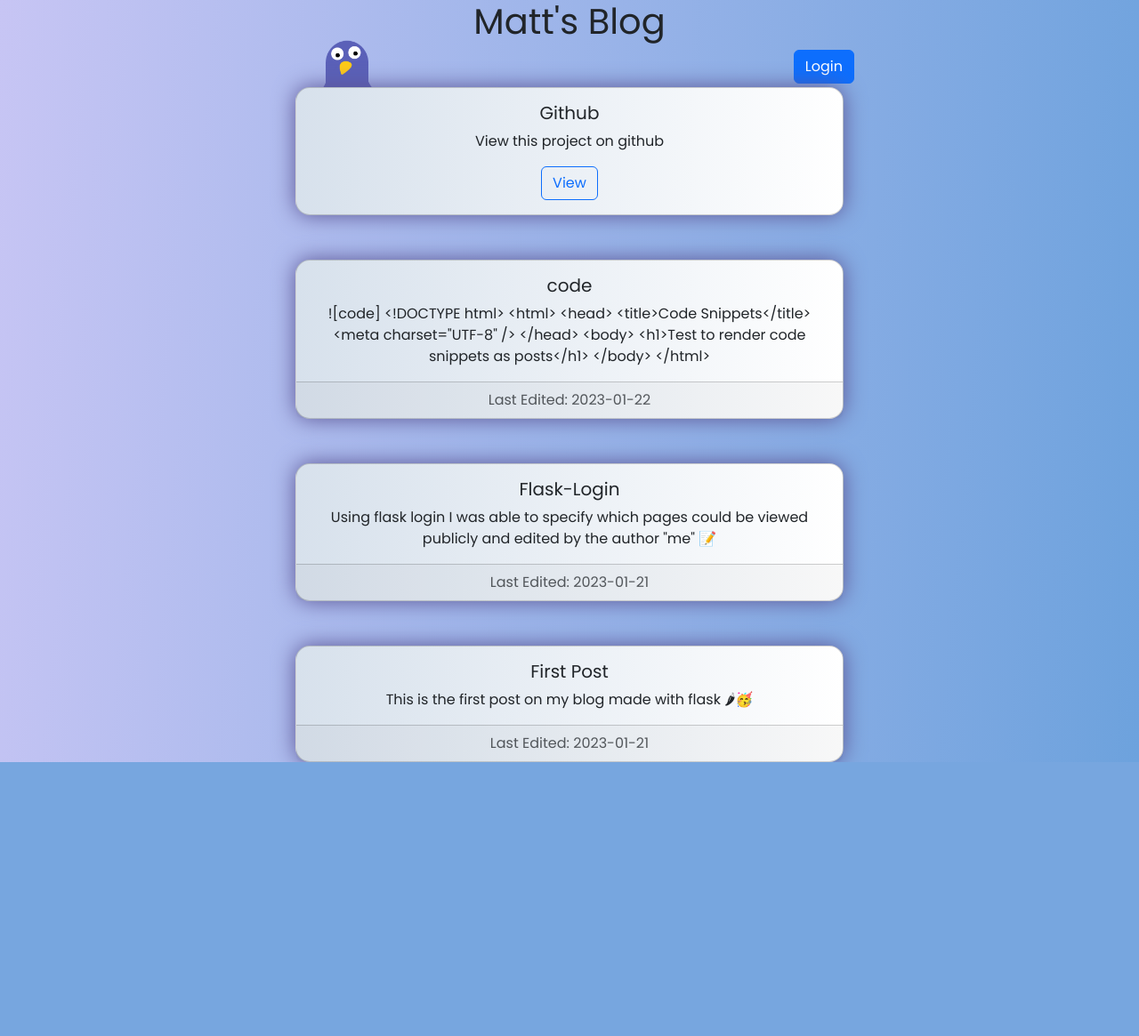
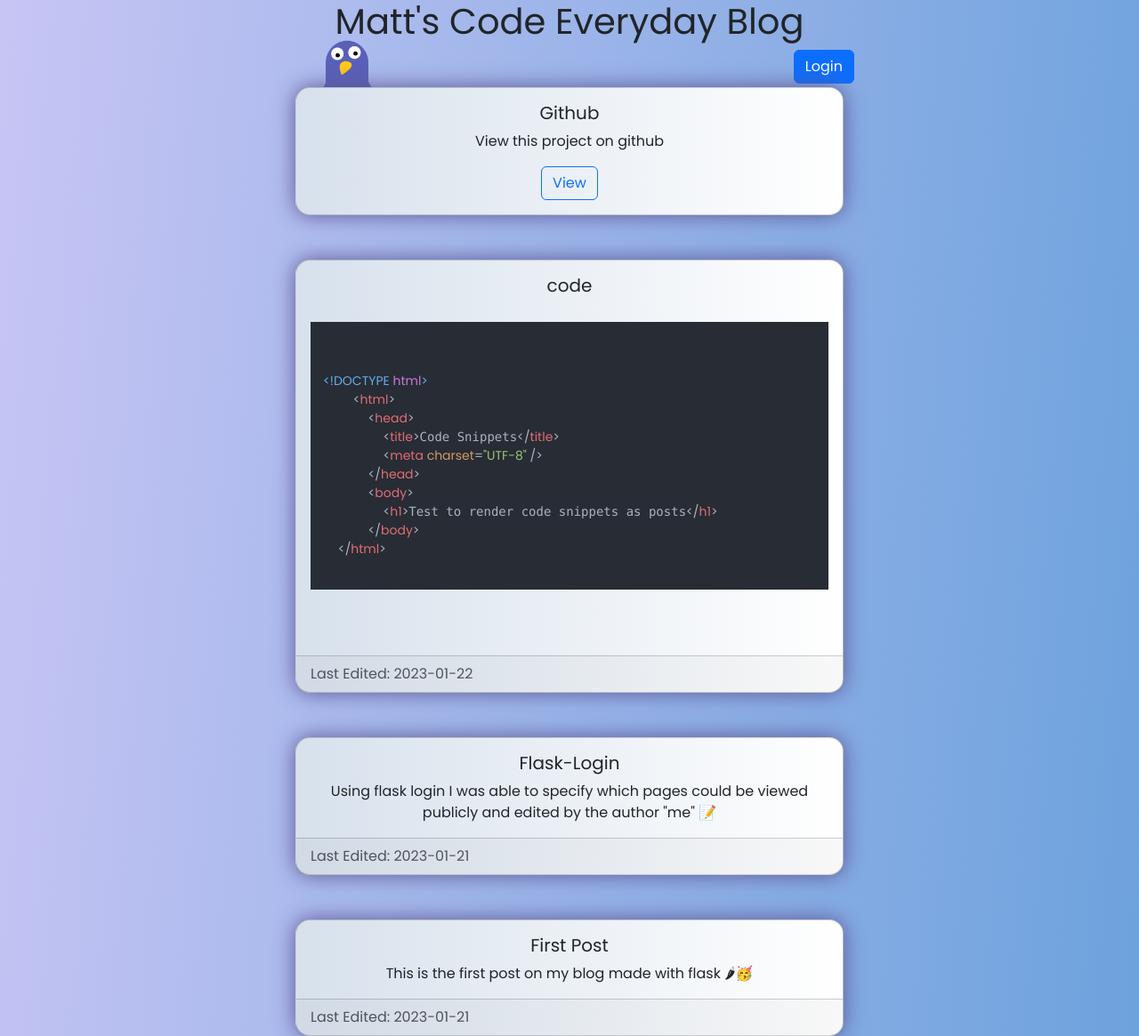
Before and after one commit to MatthewAndreTaylor/MattBlog, a Flask app: page / in a window 1280 px wide. Shown: the whole page at 89% size. Before the commit the page ends 857 px from the top, so only its background shows below. Run offline with Flask 2, Linux system fonts and the light colour scheme; data comes from the database, SQL or seed files in the repository; both versions use the stored data as it was after the commit; some libraries are stand-ins or nearby versions.

Commit message:
code snippet posts

```diff
--- a/templates/base.html
+++ b/templates/base.html
@@ -7,7 +7,7 @@
     <meta name="author" content="Matthew Taylor">
     <meta name="description" content="Matthew Taylor's Personal Blog">
     <link rel="icon" href="static/images/blog_icon.ico">
-
+    <link rel="stylesheet" href="https://cdnjs.cloudflare.com/ajax/libs/highlight.js/11.4.0/styles/atom-one-dark.min.css">
     <link rel="stylesheet" href="static/css/main.css">
     <link href="https://cdn.jsdelivr.net/npm/bootstrap@5.3.0-alpha1/dist/css/bootstrap.min.css" rel="stylesheet" integrity="sha384-GLhlTQ8iRABdZLl6O3oVMWSktQOp6b7In1Zl3/Jr59b6EGGoI1aFkw7cmDA6j6gD" crossorigin="anonymous">
     <script src="https://cdn.jsdelivr.net/npm/bootstrap@5.3.0-alpha1/dist/js/bootstrap.bundle.min.js" integrity="sha384-w76AqPfDkMBDXo30jS1Sgez6pr3x5MlQ1ZAGC+nuZB+EYdgRZgiwxhTBTkF7CXvN" crossorigin="anonymous"></script>
--- a/templates/edit.html
+++ b/templates/edit.html
@@ -13,14 +13,14 @@
             <div class="col-12">
                 <div class="input-group">
                     <div class="input-group-text">Title</div>
-                    <input type="text" class="form-control" name="title" id="title">
+                    <input type="text" class="form-control" name="title" id="title" value="{{post.title}}">
                 </div>
             </div>
 
             <div class="col-12">
                 <div class="input-group">
                     <div class="input-group-text">Content</div>
-                    <input type="text" class="form-control" name="content" id="content">
+                    <textarea class="form-control" id="content" name="content" rows="15">{{post.content}}</textarea>
                 </div>
             </div>
 
--- a/templates/index.html
+++ b/templates/index.html
@@ -7,7 +7,7 @@
 {% block body %}
 
 <div class="content">
-    <h1 style="text-align: center">Matt's Blog</h1>
+    <h1 style="text-align: center">Matt's Code Everyday Blog</h1>
     <a href="/login" role="button" class="btn btn-primary" style="float: right;">Login</a>
 
     <div class="prx-hover"></div>
@@ -33,10 +33,18 @@
     {% else %}
     <div class="container">
         {% for post in posts %}
-        <div class="card text-center">
+        <div class="card">
             <div class="card-body">
-                <h5 class="card-title">{{ post.title }}</h5>
-                <p class="card-text">{{ post.content }}</p>
+                <h5 class="card-title text-center">{{ post.title }}</h5>
+                {% if post.content.startswith("![code]") %}
+                <pre>
+                    <code>
+                        {{ post.content[7:] }}
+                    </code>
+                </pre>
+                {% else %}
+                <p class="card-text text-center">{{ post.content }}</p>
+                {% endif %}
             </div>
             <div class="card-footer text-muted">
                 Last Edited: {{ post.date_created.date() }}
@@ -71,4 +79,6 @@ function angle(cx, cy, ex, ey)
     return deg;
 }
 </script>
+<script src="https://cdnjs.cloudflare.com/ajax/libs/highlight.js/11.4.0/highlight.min.js" crossorigin="anonymous"></script>
+<script>hljs.highlightAll();</script>
 {% endblock %}
--- a/templates/post.html
+++ b/templates/post.html
@@ -49,7 +49,7 @@
             <div class="col-12">
                 <div class="input-group">
                     <div class="input-group-text">Content</div>
-                    <input type="text" class="form-control" name="content" id="content">
+                    <textarea class="form-control" id="content" name="content" rows="10"></textarea>
                 </div>
             </div>
 
```
Also changed, not shown: posts.db.
